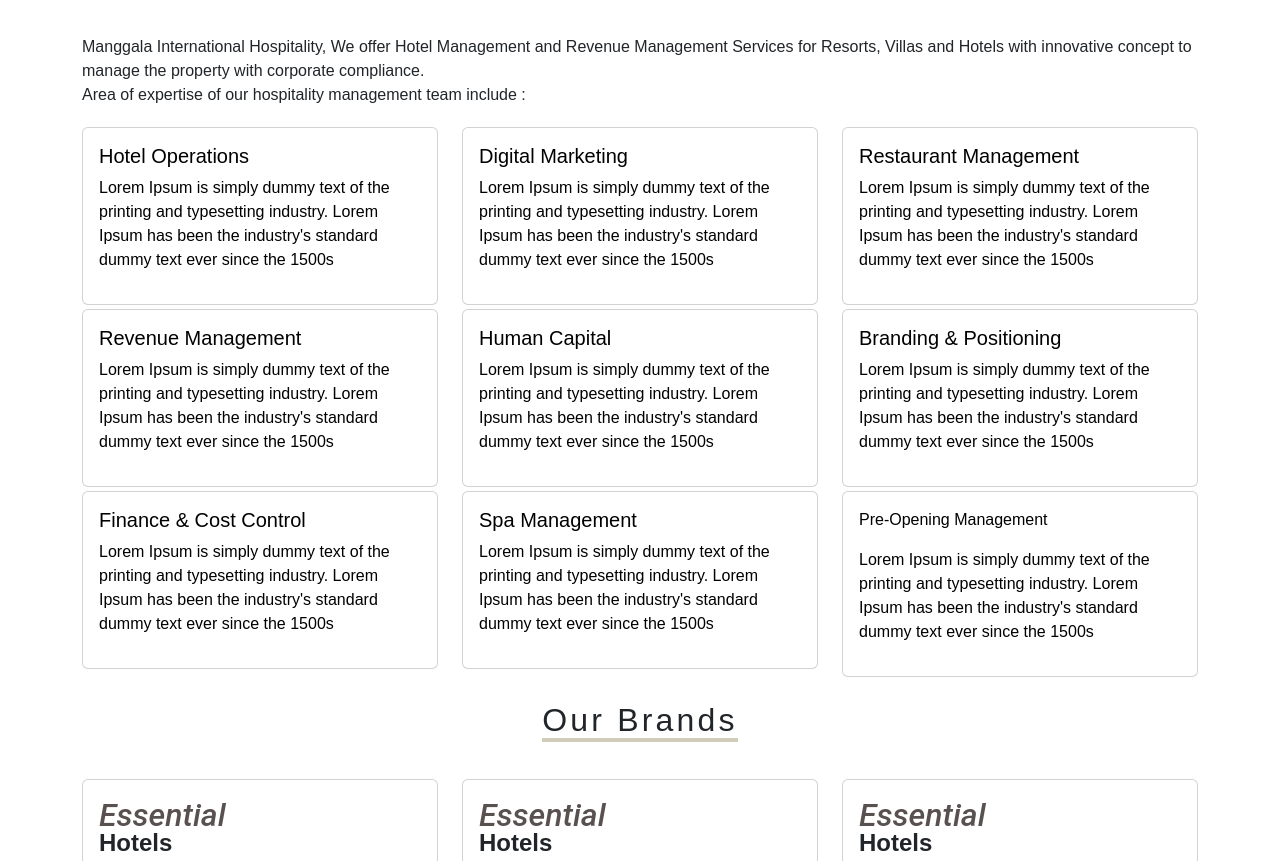
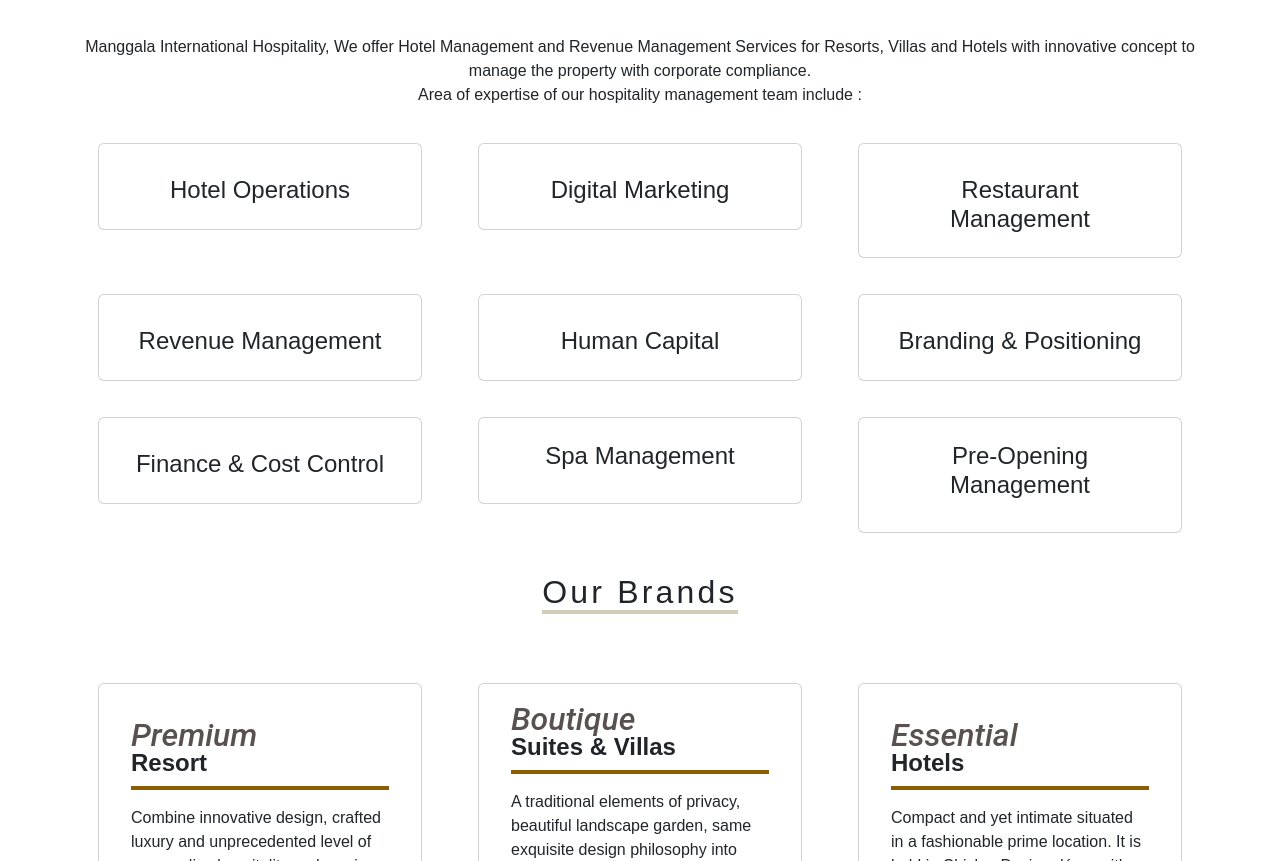
Before and after one commit to OdeBagati/landingpage, a plain HTML site: page index.html in a window 1280 px wide. Shown: the part 1684-2545 px from the top of the page. Drawn offline with Linux system fonts and the light colour scheme.

Commit message:
update tampilan

```diff
--- a/index.html
+++ b/index.html
@@ -8,7 +8,7 @@
 
 	<link rel="stylesheet" href="assets/css/lightslider.css">
 	<link rel="stylesheet" href="assets/css/carousel.css">
-	<link rel="stylesheet" href="https://cdnjs.cloudflare.com/ajax/libs/font-awesome/6.1.2/css/all.min.css" integrity="sha512-1sCRPdkRXhBV2PBLUdRb4tMg1w2YPf37qatUFeS7zlBy7jJI8Lf4VHwWfZZfpXtYSLy85pkm9GaYVYMfw5BC1A==" crossorigin="anonymous" referrerpolicy="no-referrer" />
+	<link rel="stylesheet" href="assets/css/fontawesome.min.css">
 	<link rel="stylesheet" href="assets/css/bootstrap.min.css">
 	<link rel="stylesheet" href="assets/css/styles.css">
 
@@ -234,203 +234,87 @@
 
 
 	<section id="service" class="container mt-3">
+
 		<div class="text-center">
 			<h2 class="span-title"><span>Our Services</span></h2>
 		</div>
+
 		<div class="row">
-			<p>Manggala International Hospitality, We offer Hotel Management and Revenue Management  Services for Resorts, Villas and Hotels with innovative concept to manage the property with  corporate compliance.<br>Area of expertise of our hospitality management team include :</p>
+
+			<p class="text-center">Manggala International Hospitality, We offer Hotel Management and Revenue Management  Services for Resorts, Villas and Hotels with innovative concept to manage the property with  corporate compliance.<br>Area of expertise of our hospitality management team include :</p>
+
 			<div class="col-lg-4 col-12 mt-1">
-				<a href="#" class="text-decoration-none">
-					<div class="card">
-						<div class="card-body">
-							<p class="h5">Hotel Operations</p>
-							<p>Lorem Ipsum is simply dummy text of the printing and typesetting industry. Lorem Ipsum has been the industry's standard dummy text ever since the 1500s</p>
+				<div class="card m-3 px-3 pt-3">
+					<div class="card-body text-center">
+						<p class="h4">Hotel Operations</p>
 					</div>
 				</div>
-				</a>
 			</div>
+
 			<div class="col-lg-4 col-12 mt-1">
-				<a href="#" class="text-decoration-none">
-					<div class="card">
-						<div class="card-body">
-							<p class="h5">Digital Marketing</p>
-							<p>Lorem Ipsum is simply dummy text of the printing and typesetting industry. Lorem Ipsum has been the industry's standard dummy text ever since the 1500s</p>
+				<div class="card m-3 px-3 pt-3">
+					<div class="card-body text-center">
+						<p class="h4">Digital Marketing</p>
 					</div>
 				</div>
-				</a>
 			</div>
+
 			<div class="col-lg-4 col-12 mt-1">
-				<a href="#" class="text-decoration-none">
-					<div class="card">
-						<div class="card-body">
-							<p class="h5">Restaurant Management</p>
-							<p>Lorem Ipsum is simply dummy text of the printing and typesetting industry. Lorem Ipsum has been the industry's standard dummy text ever since the 1500s</p>
+				<div class="card m-3 px-3 pt-3">
+					<div class="card-body text-center">
+						<p class="h4">Restaurant Management</p>
 					</div>
 				</div>
-				</a>
 			</div>
+
 			<div class="col-lg-4 col-12 mt-1">
-				<a href="#" class="text-decoration-none">
-					<div class="card">
-						<div class="card-body">
-							<p class="h5">Revenue Management</p>
-							<p>Lorem Ipsum is simply dummy text of the printing and typesetting industry. Lorem Ipsum has been the industry's standard dummy text ever since the 1500s</p>
+				<div class="card m-3 px-3 pt-3">
+					<div class="card-body text-center">
+						<p class="h4">Revenue Management</p>
 					</div>
 				</div>
-				</a>
 			</div>
+
 			<div class="col-lg-4 col-12 mt-1">
-				<a href="#" class="text-decoration-none">
-					<div class="card">
-						<div class="card-body">
-							<p class="h5">Human Capital</p>
-							<p>Lorem Ipsum is simply dummy text of the printing and typesetting industry. Lorem Ipsum has been the industry's standard dummy text ever since the 1500s</p>
+				<div class="card m-3 px-3 pt-3">
+					<div class="card-body text-center">
+						<p class="h4">Human Capital</p>
 					</div>
 				</div>
-				</a>
 			</div>
+
 			<div class="col-lg-4 col-12 mt-1">
-				<a href="#" class="text-decoration-none">
-					<div class="card">
-						<div class="card-body">
-							<p class="h5">Branding & Positioning</p>
-							<p>Lorem Ipsum is simply dummy text of the printing and typesetting industry. Lorem Ipsum has been the industry's standard dummy text ever since the 1500s</p>
+				<div class="card m-3 px-3 pt-3">
+					<div class="card-body text-center">
+						<p class="h4">Branding & Positioning</p>
 					</div>
 				</div>
-				</a>
 			</div>
+
 			<div class="col-lg-4 col-12 mt-1">
-				<a href="#" class="text-decoration-none">
-					<div class="card">
-						<div class="card-body">
-							<p class="h5">Finance & Cost Control</p>
-							<p>Lorem Ipsum is simply dummy text of the printing and typesetting industry. Lorem Ipsum has been the industry's standard dummy text ever since the 1500s</p>
+				<div class="card m-3 px-3 pt-3">
+					<div class="card-body text-center">
+						<p class="h4">Finance & Cost Control</p>
 					</div>
 				</div>
-				</a>
 			</div>
+
 			<div class="col-lg-4 col-12 mt-1">
-				<a href="#" class="text-decoration-none">
-					<div class="card">
-						<div class="card-body">
-							<p class="h5">Spa Management</p>
-							<p>Lorem Ipsum is simply dummy text of the printing and typesetting industry. Lorem Ipsum has been the industry's standard dummy text ever since the 1500s</p>
+				<div class="card m-3 p-2">
+					<div class="card-body text-center">
+						<p class="h4">Spa Management</p>
 					</div>
 				</div>
-				</a>
 			</div>
+
 			<div class="col-lg-4 col-12 mt-1">
-				<a href="#" class="text-decoration-none">
-					<div class="card">
-						<div class="card-body">
-							<p>Pre-Opening Management</p>
-							<p>Lorem Ipsum is simply dummy text of the printing and typesetting industry. Lorem Ipsum has been the industry's standard dummy text ever since the 1500s</p>
+				<div class="card m-3 p-2">
+					<div class="card-body text-center">
+						<p class="h4">Pre-Opening Management</p>
 					</div>
 				</div>
-				</a>
 			</div>
 
-			<!-- <ul id="lightSlider">
-				<li>
-					<a 1 href="#">
-						<div class="card">
-							<div class="card-body">
-								<p>
-									Hotel Operations
-								</p>
-							</div>
-						</div>
-					</a>
-				</li>
-				<li>
-					<a 2 href="#">
-						<div class="card">
-							<div class="card-body">
-								<p>
-									Digital Marketing
-								</p>
-							</div>
-						</div>
-					</a>
-				</li>
-				<li>
-					<a 3 href="#">
-						<div class="card">
-							<div class="card-body">
-								<p>
-									Restaurant Management
-								</p>
-							</div>
-						</div>
-					</a>
-				</li>
-				<li>
-					<a 4 href="#">
-						<div class="card">
-							<div class="card-body">
-								<p>
-									Revenue Management
-								</p>
-							</div>
-						</div>
-					</a>
-				</li>
-				<li>
-					<a 5 href="#">
-						<div class="card">
-							<div class="card-body">
-								<p>
-									Human Capital
-								</p>
-							</div>
-						</div>
-					</a>
-				</li>
-				<li>
-					<a 6 href="#">
-						<div class="card">
-							<div class="card-body">
-								<p>
-									Branding & Positioning
-								</p>
-							</div>
-						</div>
-					</a>
-				</li>
-				<li>
-					<a 7 href="#">
-						<div class="card">
-							<div class="card-body">
-								<p>
-									Finance & Cost Control
-								</p>
-							</div>
-						</div>
-					</a>
-				</li>
-				<li>
-					<a 8 href="#">
-						<div class="card">
-							<div class="card-body">
-								<p>
-									Spa Management
-								</p>
-							</div>
-						</div>
-					</a>
-				</li>
-				<li>
-					<a 9 href="#">
-						<div class="card">
-							<div class="card-body">
-								<p>
-									Pre-Opening Management
-								</p>
-							</div>
-						</div>
-					</a>
-				</li>
-			</ul> -->
 		</div>
 	</section>
 
@@ -440,30 +324,31 @@
 		</div>
 
 		<div class="row">
-			<div class="col-lg-4 col-12">
-				<div class="card h-100">
+
+			<div class="col-lg-4 col-12 mt-3">
+				<div class="card h-100 mx-3 mt-3 px-3 pt-3">
 					<div class="card-body">
-						<h2 style="font-family:Roboto; color: #59514F;"><em>Essential</em></h2>
-								<h3 class="h4" style="margin-top: -0.85rem;"><strong>Hotels</strong></h3>
+						<h2 style="font-family:Roboto; color: #59514F;"><em>Premium</em></h2>
+						<h3 class="h4" style="margin-top: -0.85rem;"><strong>Resort</strong></h3>
 						<div class="divider-brand"></div>
 						<p class="mt-3">Combine innovative design, crafted luxury and unprecedented level of personalize hospitality and	service to create extraordinary	experiences for our valuable guest so they can feel the joy of  living the present moment to the fullest.<br><br>For every single one of our guest, we treat  them as part of our big family to share  happiness, laughter and beautiful moment together. To stay at our resorts is to  embark on a destination of experience. Be  it in creating the flavours of the local cuisine, enchanting	your well-being  through ancient healing art.</p>
 					</div>
 				</div>
 			</div>
 
-			<div class="col-lg-4 col-12">
-				<div class="card h-100">
+			<div class="col-lg-4 col-12 mt-3">
+				<div class="card h-100 mx-3 mt-3 px-3 pt-33">
 					<div class="card-body">
-						<h2 style="font-family:Roboto; color: #59514F;"><em>Essential</em></h2>
-								<h3 class="h4" style="margin-top: -0.85rem;"><strong>Hotels</strong></h3>
+						<h2 style="font-family:Roboto; color: #59514F;"><em>Boutique</em></h2>
+						<h3 class="h4" style="margin-top: -0.85rem;"><strong>Suites & Villas</strong></h3>
 						<div class="divider-brand"></div>
 						<p class="mt-3">A traditional elements of privacy, beautiful landscape	garden,	same exquisite design  philosophy into interior designing aspect to achieve a cohesive look from the exterior to interiors.<br><br>Personalized service provided by the staffs goes above and beyond satisfying the guest  needs becomes another utmost point to distinguish from other Suites or Villas.</p>
 					</div>
 				</div>
 			</div>
 
-			<div class="col-lg-4 col-12">
-				<div class="card h-100">
+			<div class="col-lg-4 col-12 mt-3">
+				<div class="card h-100 mx-3 mt-3 px-3 pt-3">
 					<div class="card-body">
 						<h2 style="font-family:Roboto; color: #59514F;"><em>Essential</em></h2>
 						<h3 class="h4" style="margin-top: -0.85rem;"><strong>Hotels</strong></h3>
@@ -536,6 +421,8 @@
 
 	<script type="text/javascript" src="assets/js/jquery.min.js"></script>
 	<script type="text/javascript" src="assets/js/lightslider.js"></script>
+	</script>
+	<script type="text/javascript" src="assets/js/fontawesome.min.js"></script>
 	<script type="text/javascript" src="assets/js/bootstrap.min.js"></script>
 	<script type="text/javascript" src="assets/js/bootstrap.bundle.min.js"></script>
 	<script type="text/javascript" src="assets/js/main.js"></script>
```
Lines whose indentation alone changed are shown as unchanged.
